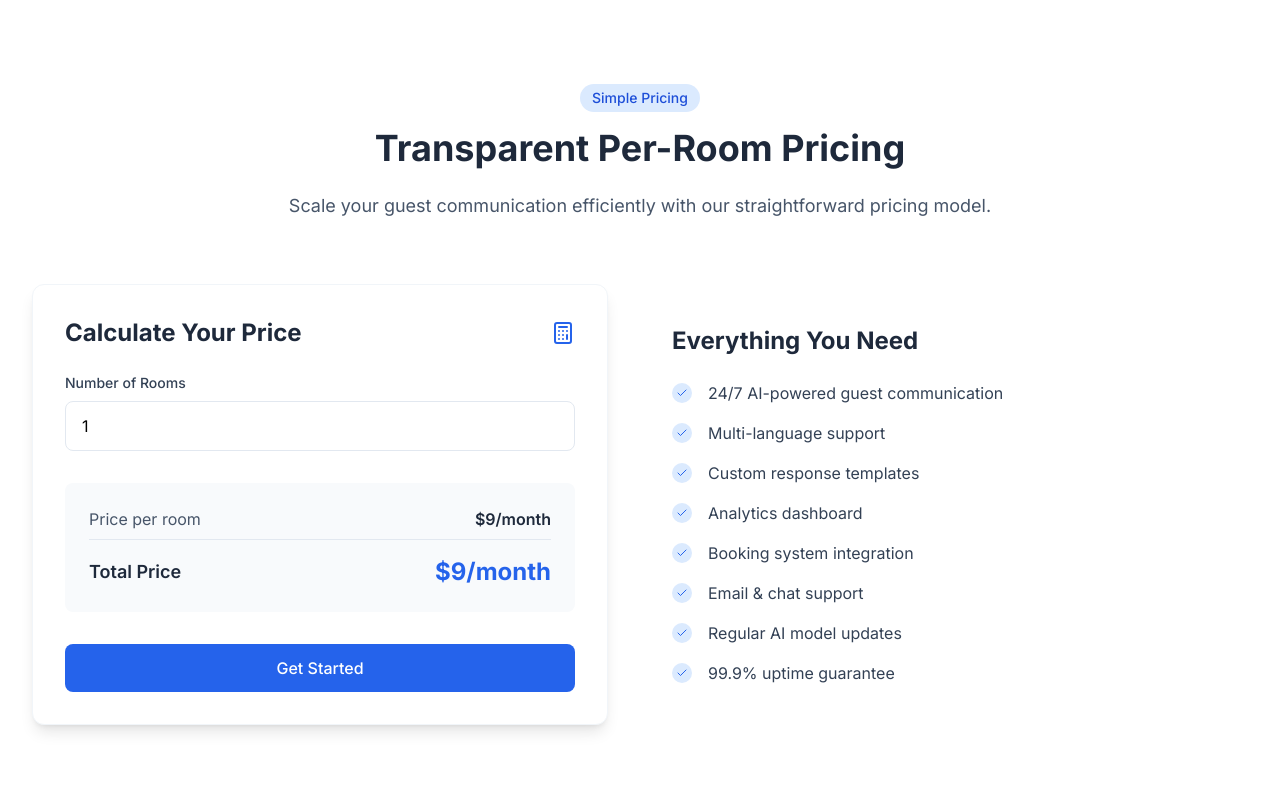
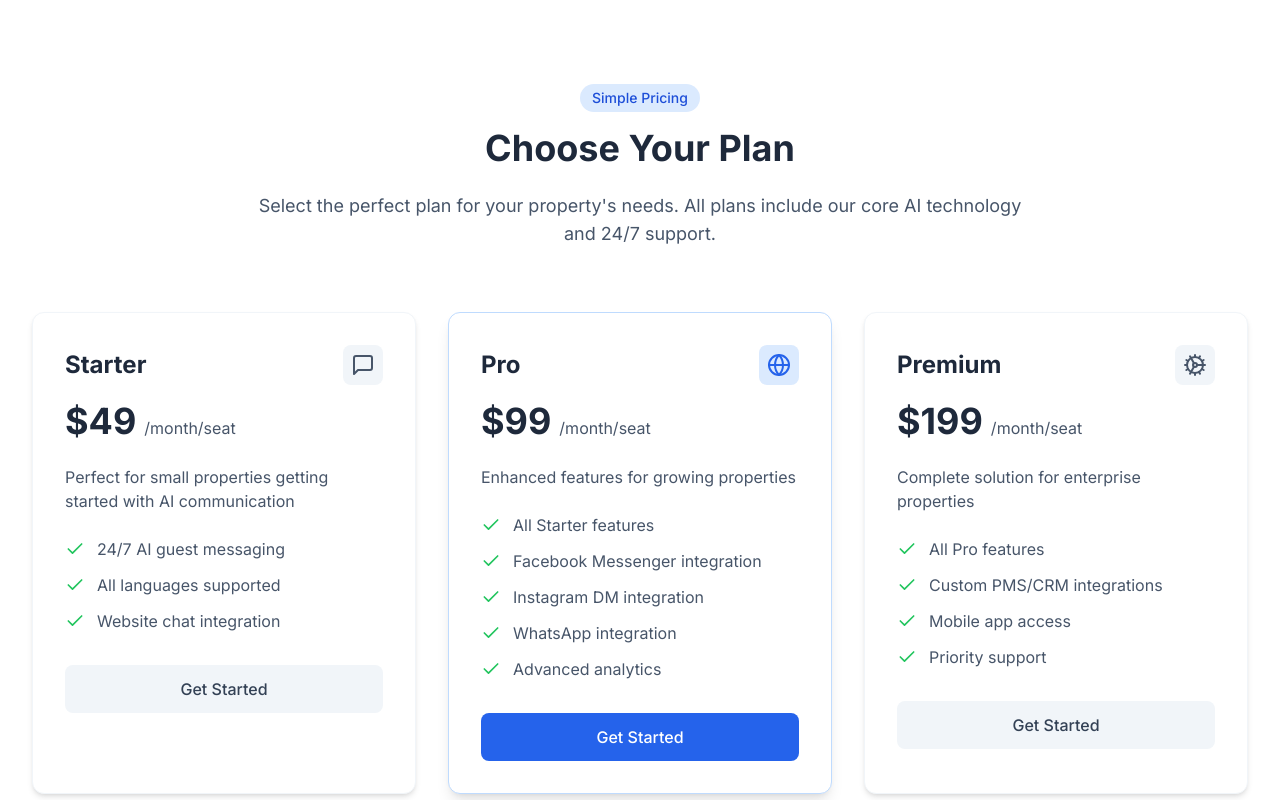
Before and after one commit to wundergunder/leadbutlerpage, a React (Vite) app: page / in a window 1280 px wide. Shown: the part 3820-4620 px from the top of the page. Built offline with nearby package versions, Linux system fonts and the light colour scheme.

Commit message:
update pricing

```diff
--- a/src/components/Pricing.tsx
+++ b/src/components/Pricing.tsx
@@ -1,20 +1,95 @@
-import React, { useState } from 'react';
-import { Check, Calculator } from 'lucide-react';
+import React from 'react';
+import { Check, MessageSquare, Globe, Phone, Cog } from 'lucide-react';
+
+const PricingTier = ({
+  name,
+  price,
+  description,
+  features,
+  icon: Icon,
+  recommended = false
+}: {
+  name: string;
+  price: number;
+  description: string;
+  features: string[];
+  icon: React.ElementType;
+  recommended?: boolean;
+}) => (
+  <div className={`bg-white rounded-xl p-8 border ${recommended ? 'border-blue-200 shadow-lg' : 'border-slate-100 shadow-md'}`}>
+    <div className="flex items-center justify-between mb-4">
+      <h3 className="text-2xl font-bold text-slate-800">{name}</h3>
+      <div className={`p-2 rounded-lg ${recommended ? 'bg-blue-100 text-blue-600' : 'bg-slate-100 text-slate-600'}`}>
+        <Icon className="w-6 h-6" />
+      </div>
+    </div>
+    <div className="mb-6">
+      <div className="flex items-baseline">
+        <span className="text-4xl font-bold text-slate-800">${price}</span>
+        <span className="text-slate-600 ml-2">/month/seat</span>
+      </div>
+    </div>
+    <p className="text-slate-600 mb-6">{description}</p>
+    <ul className="space-y-3 mb-8">
+      {features.map((feature, index) => (
+        <li key={index} className="flex items-start">
+          <Check className="w-5 h-5 text-green-500 mr-3 flex-shrink-0 mt-0.5" />
+          <span className="text-slate-600">{feature}</span>
+        </li>
+      ))}
+    </ul>
+    <a
+      href="#contact"
+      className={`block w-full text-center px-6 py-3 rounded-lg font-medium transition-colors ${
+        recommended
+          ? 'bg-blue-600 text-white hover:bg-blue-700'
+          : 'bg-slate-100 text-slate-700 hover:bg-slate-200'
+      }`}
+    >
+      Get Started
+    </a>
+  </div>
+);
 
 const Pricing: React.FC = () => {
-  const [roomCount, setRoomCount] = useState(1);
-  const pricePerRoom = 9;
-  const totalPrice = roomCount * pricePerRoom;
-
-  const features = [
-    "24/7 AI-powered guest communication",
-    "Multi-language support",
-    "Custom response templates",
-    "Analytics dashboard",
-    "Booking system integration",
-    "Email & chat support",
-    "Regular AI model updates",
-    "99.9% uptime guarantee"
+  const plans = [
+    {
+      name: "Starter",
+      price: 49,
+      description: "Perfect for small properties getting started with AI communication",
+      features: [
+        "24/7 AI guest messaging",
+        "All languages supported",
+        "Website chat integration"
+      ],
+      icon: MessageSquare
+    },
+    {
+      name: "Pro",
+      price: 99,
+      description: "Enhanced features for growing properties",
+      features: [
+        "All Starter features",
+        "Facebook Messenger integration",
+        "Instagram DM integration",
+        "WhatsApp integration",
+        "Advanced analytics"
+      ],
+      icon: Globe,
+      recommended: true
+    },
+    {
+      name: "Premium",
+      price: 199,
+      description: "Complete solution for enterprise properties",
+      features: [
+        "All Pro features",
+        "Custom PMS/CRM integrations",
+        "Mobile app access",
+        "Priority support"
+      ],
+      icon: Cog
+    }
   ];
 
   return (
@@ -25,67 +100,17 @@ const Pricing: React.FC = () => {
             Simple Pricing
           </span>
           <h2 className="text-3xl md:text-4xl font-bold text-slate-800 mb-6">
-            Transparent Per-Room Pricing
+            Choose Your Plan
           </h2>
           <p className="text-lg text-slate-600">
-            Scale your guest communication efficiently with our straightforward pricing model.
+            Select the perfect plan for your property's needs. All plans include our core AI technology and 24/7 support.
           </p>
         </div>
 
-        <div className="flex flex-col lg:flex-row gap-12 lg:gap-16 items-center">
-          <div className="lg:w-1/2">
-            <div className="bg-white p-8 rounded-xl shadow-lg border border-slate-100">
-              <div className="flex items-center justify-between mb-6">
-                <h3 className="text-2xl font-bold text-slate-800">Calculate Your Price</h3>
-                <Calculator className="w-6 h-6 text-blue-600" />
-              </div>
-
-              <div className="mb-8">
-                <label className="block text-sm font-medium text-slate-700 mb-2">
-                  Number of Rooms
-                </label>
-                <input
-                  type="number"
-                  min="1"
-                  value={roomCount}
-                  onChange={(e) => setRoomCount(Math.max(1, parseInt(e.target.value) || 1))}
-                  className="w-full px-4 py-3 rounded-lg border border-slate-200 focus:outline-none focus:ring-2 focus:ring-blue-500 focus:border-transparent"
-                />
-              </div>
-
-              <div className="bg-slate-50 p-6 rounded-lg mb-8">
-                <div className="flex justify-between items-center mb-2">
-                  <span className="text-slate-600">Price per room</span>
-                  <span className="font-semibold text-slate-800">${pricePerRoom}/month</span>
-                </div>
-                <div className="flex justify-between items-center pt-4 border-t border-slate-200">
-                  <span className="text-lg font-semibold text-slate-800">Total Price</span>
-                  <span className="text-2xl font-bold text-blue-600">${totalPrice}/month</span>
-                </div>
-              </div>
-
-              <a
-                href="#contact"
-                className="block w-full text-center px-6 py-3 bg-blue-600 text-white font-medium rounded-lg hover:bg-blue-700 transition-colors"
-              >
-                Get Started
-              </a>
-            </div>
-          </div>
-
-          <div className="lg:w-1/2">
-            <h3 className="text-2xl font-bold text-slate-800 mb-6">Everything You Need</h3>
-            <div className="grid gap-4">
-              {features.map((feature, index) => (
-                <div key={index} className="flex items-center">
-                  <div className="flex-shrink-0 w-5 h-5 rounded-full bg-blue-100 text-blue-600 flex items-center justify-center mr-4">
-                    <Check className="w-3 h-3" />
-                  </div>
-                  <span className="text-slate-700">{feature}</span>
-                </div>
-              ))}
-            </div>
-          </div>
+        <div className="grid grid-cols-1 md:grid-cols-2 lg:grid-cols-3 gap-8 max-w-7xl mx-auto">
+          {plans.map((plan, index) => (
+            <PricingTier key={index} {...plan} />
+          ))}
         </div>
       </div>
     </section>
```
